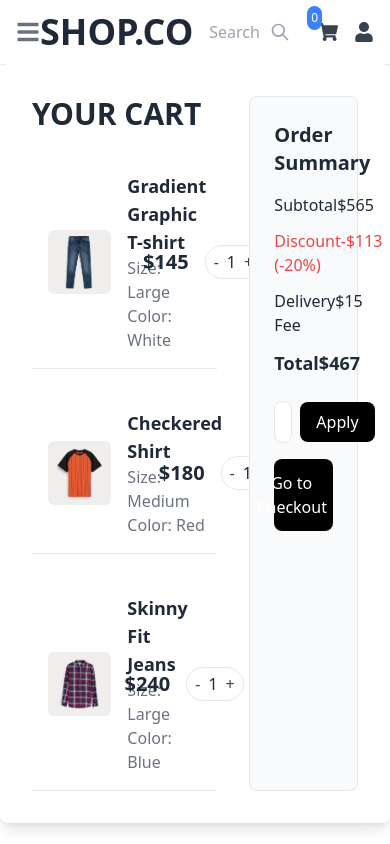
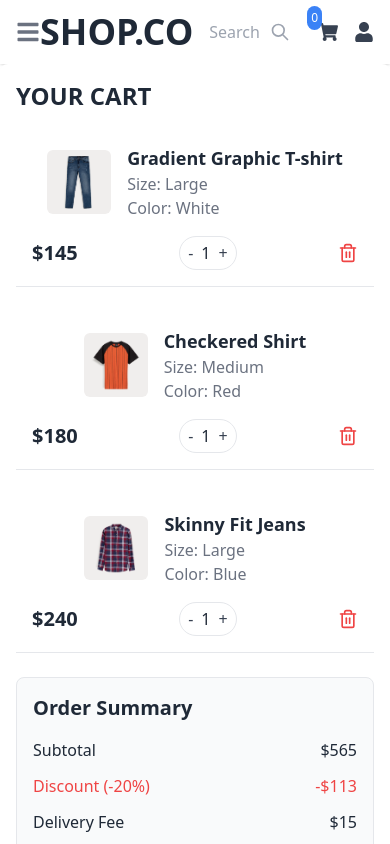
Before and after one commit to MdShaharulIslam/Tshirt-client, a React (Vite) app: page /cartitem in a window 390 px wide. Shown: the top 844 px of the page. Built offline with nearby package versions, Linux system fonts and the light colour scheme.

Commit message:
shopping card responsive

```diff
--- a/src/Layout/ShoppingCart/ShoppingCart.jsx
+++ b/src/Layout/ShoppingCart/ShoppingCart.jsx
@@ -7,9 +7,9 @@ import { FiTrash2 } from 'react-icons/fi'; // Importing an icon for the delete b
 
 const CartItem = ({ item }) => {
   return (
-    <div className="flex items-center justify-between p-4 border-b">
+    <div className="flex flex-col sm:flex-row items-center justify-between p-4 border-b">
       {/* Product Image */}
-      <div className="flex items-center space-x-4">
+      <div className="flex items-center space-x-4 mb-4 sm:mb-0">
         <img
           src={item.image}
           alt={item.name}
@@ -24,7 +24,7 @@ const CartItem = ({ item }) => {
       </div>
 
       {/* Price and Quantity Controls */}
-      <div className="flex items-center space-x-4">
+      <div className="flex items-center justify-between sm:justify-end space-x-4 w-full sm:w-auto">
         <p className="font-bold text-xl">${item.price}</p>
         <div className="flex items-center space-x-2 border px-2 py-1 rounded-full">
           <button className="text-gray-700">-</button>
@@ -73,10 +73,10 @@ const ShoppingCart = () => {
   const total = subtotal - discount + deliveryFee;
 
   return (
-    <div className="flex justify-between p-8 bg-white rounded-lg shadow-lg">
+    <div className="flex flex-col lg:flex-row justify-between p-4 lg:p-8 bg-white rounded-lg shadow-lg space-y-6 lg:space-y-0 lg:space-x-6">
       {/* Cart Items Section */}
-      <div className="w-2/3 pr-8">
-        <h1 className="text-3xl font-bold mb-6">YOUR CART</h1>
+      <div className="lg:w-2/3">
+        <h1 className="text-2xl lg:text-3xl font-bold mb-4 lg:mb-6">YOUR CART</h1>
         <div className="space-y-6">
           {cartItems.map((item, index) => (
             <CartItem key={index} item={item} />
@@ -85,7 +85,7 @@ const ShoppingCart = () => {
       </div>
 
       {/* Order Summary Section */}
-      <div className="w-1/3 bg-gray-50 p-6 rounded-lg border">
+      <div className="lg:w-1/3 bg-gray-50 p-4 lg:p-6 rounded-lg border">
         <h2 className="text-xl font-semibold mb-4">Order Summary</h2>
         <div className="space-y-3">
           <div className="flex justify-between">
@@ -108,13 +108,15 @@ const ShoppingCart = () => {
 
         {/* Promo Code and Checkout */}
         <div className="mt-6">
-          <div className="flex items-center space-x-2 mb-4">
+          <div className="flex flex-col sm:flex-row items-center space-y-2 sm:space-y-0 sm:space-x-2 mb-4">
             <input
               type="text"
               placeholder="Add promo code"
               className="w-full p-2 border rounded-lg focus:outline-none"
             />
-            <button className="px-4 py-2 bg-black text-white rounded-lg">Apply</button>
+            <button className="w-full sm:w-auto px-4 py-2 bg-black text-white rounded-lg">
+              Apply
+            </button>
           </div>
           <button className="w-full py-3 bg-black text-white rounded-lg flex justify-center items-center space-x-2">
             <span>Go to Checkout</span>
```
